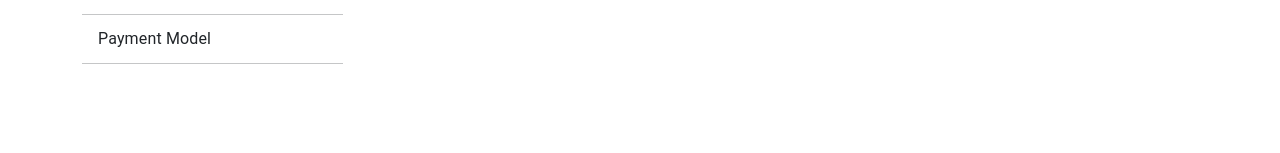
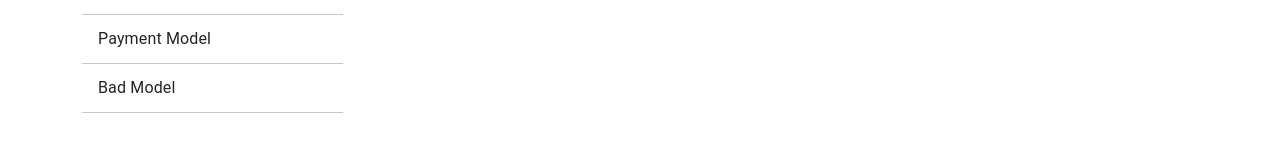
Before and after one commit to harishbohara/mflowx, a React (Create React App) app: page / in a window 1280 px wide. Shown: the part 147-300 px from the top of the page. Built offline with nearby package versions, Linux system fonts and the light colour scheme; the HTML template or start-up script is replaced by a standard one.

Commit message:
added nav bar to list all items

```diff
--- a/src/components/deployments/DeploymentList.js
+++ b/src/components/deployments/DeploymentList.js
@@ -4,39 +4,21 @@ import ListItem from '@mui/material/ListItem';
 import ListItemText from '@mui/material/ListItemText';
 import Divider from '@mui/material/Divider';
 
-const elements = [
-    {
-      id: '1',
-      data: { label: 'Login Model', link: "/login/model" },
-    },
-    {
-      id: '2',
-      data: { label: 'Logout Model', link: "/loginout/model" },
-    },
-    {
-      id: '3',
-      data: { label: 'Payment Model', link: "/payment/model" },
-    },
-  ];
-
-
 // Left menu style
 const style = {width: '100%',maxWidth: 360,bgcolor: 'background.paper',};
 
 // eslint-disable-next-line import/no-anonymous-default-export
-export default() => {
+export default({deployments, setDeployment}) => {
 
-    // These are the deployments - TODO (get if from outside)
-    const [deployments] = useState(elements);
 
     // Add all models in left menu
     const menuItems = deployments.map((deployment) =>
-        <>
-         <ListItem button>
-            <ListItemText primary={deployment.data.label} />
+        <div key={deployment.id}>
+            <ListItem  button>
+                <ListItemText primary={deployment.data.label} onClick={() => setDeployment(deployment)} />
             </ListItem>
             <Divider />
-        </>
+        </div>
     );
 
     // Final component
--- a/src/components/deployments/Deployments.js
+++ b/src/components/deployments/Deployments.js
@@ -1,17 +1,44 @@
 /* eslint-disable import/no-anonymous-default-export */
 
+import React, { useState, useEffect } from 'react';
 import { Container } from "react-bootstrap"
 import { Row } from "react-bootstrap"
 import { Col } from "react-bootstrap"
 import DeploymentList from "./DeploymentList"
-import Deployment
- from "./Deployment"
+import Deployment from "./Deployment"
+
+const elements = [
+    {
+      id: '1',
+      data: { label: 'Login Model', link: "/login/model" },
+    },
+    {
+      id: '2',
+      data: { label: 'Logout Model', link: "/loginout/model" },
+    },
+    {
+      id: '3',
+      data: { label: 'Payment Model', link: "/payment/model" },
+    },
+    {
+      id: '4',
+      data: { label: 'Bad Model', link: "/payment/model" },
+    },
+  ];
+
 export default() => {
+
+    // These are the deployments - TODO (get if from outside)
+    const [deployments] = useState(elements);
+
+    // This is the deployment which will be shown
+    const [deployment, setDeployment] = useState(null);
+
     return(
         <Container>
             <Row>
-                <Col xs={3}><DeploymentList></DeploymentList></Col>
-                <Col xs={6}><Deployment></Deployment></Col>
+                <Col xs={3}><DeploymentList deployments={deployments} setDeployment={setDeployment}></DeploymentList></Col>
+                <Col xs={6}><Deployment deployment={deployment}></Deployment></Col>
             </Row>
         </Container>
     )
```
